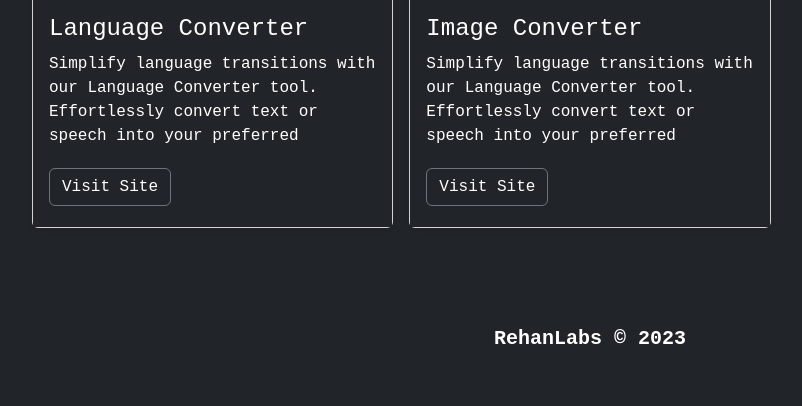
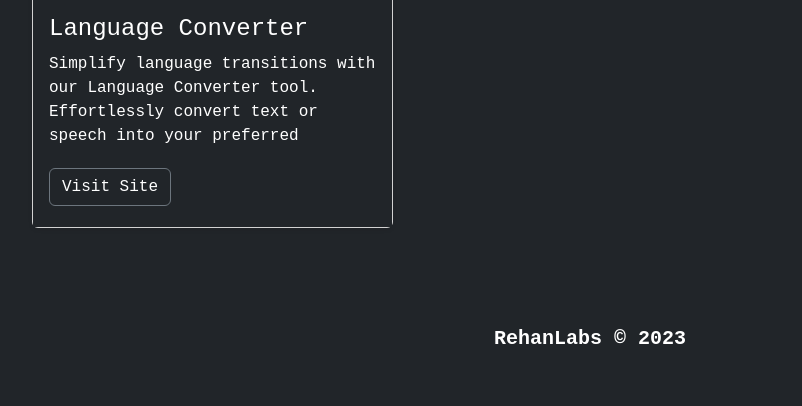
Before and after one commit to fahadnaeem876/fahad786, a Flask app: page / in a window 1280 px wide. Shown: the part 1606-2012 px from the top of the page, without its empty margins (50-852 px from the left). Run offline with Flask 3, Linux system fonts and the light colour scheme; some libraries are stand-ins or nearby versions.

Commit message:
initial commit

```diff
--- a/app.py
+++ b/app.py
@@ -3,7 +3,6 @@ from wordcounter import wordcounter_app
 from weatherapp import weatherapp_app
 from languagetranslator import languagetranslator_app
 from currencyconverter import currencyconverter_app
-from imageconverter import imageconverter_app
 
 
 app = Flask(__name__)
@@ -15,7 +14,6 @@ app.register_blueprint(wordcounter_app, url_prefix="/wordcounter")
 app.register_blueprint(weatherapp_app, url_prefix="/weatherapp")
 app.register_blueprint(languagetranslator_app, url_prefix="/languagetranslator")
 app.register_blueprint(currencyconverter_app, url_prefix="/currencyconverter")
-app.register_blueprint(imageconverter_app, url_prefix="/imageconverter")
 
 if __name__ == '__main__':
   app.run(debug=True)
--- a/templates/index.html
+++ b/templates/index.html
@@ -221,22 +221,6 @@
         </div>
       </div>
 
-      <div class="col">
-        <div class="card shadow-sm" style="width: 100%;height: 450px;">
-          <!-- <svg class="bd-placeholder-img card-img-top" width="100%" height="225" xmlns="http://www.w3.org/2000/svg" role="img" aria-label="Placeholder: Thumbnail" preserveAspectRatio="xMidYMid slice" focusable="false"><title>Placeholder</title><rect width="100%" height="100%" fill="#55595c"/><text x="50%" y="50%" fill="#eceeef" dy=".3em">Thumbnail</text></svg> -->
-            <img src="https://w0.peakpx.com/wallpaper/174/545/HD-wallpaper-translate-translation.jpg" style="height:220px;" alt="" srcset="">
-          <div class="card-body" style="background-color: #212529">
-            <h4 style="color: white;">Image Converter</h4>
-            <p class="card-text" style="color: white; height: 100px; overflow: hidden;">Simplify language transitions with our Language Converter tool. Effortlessly convert text or speech into your preferred language. Experience a seamless process that retains the original meaning and context. Enhance communication with our user-friendly language conversion tool.</p>
-                        <div class="d-flex justify-content-between align-items-center">
-              <div class="btn-group">
-               <a href="/imageconverter" target="_blank"><button type="button" style="color: white;" class="btn btn-outline-secondary">Visit Site</button></a>
-              </div>
-            </div>
-          </div>
-        </div>
-      </div>
-
 
 </main>
 
```
